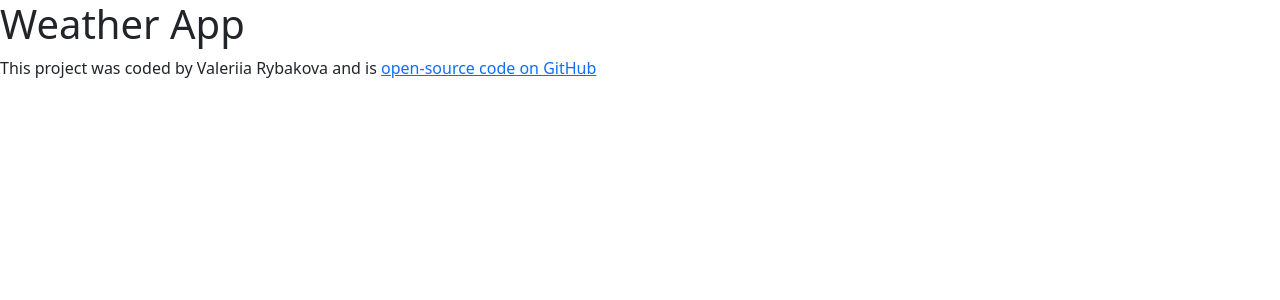
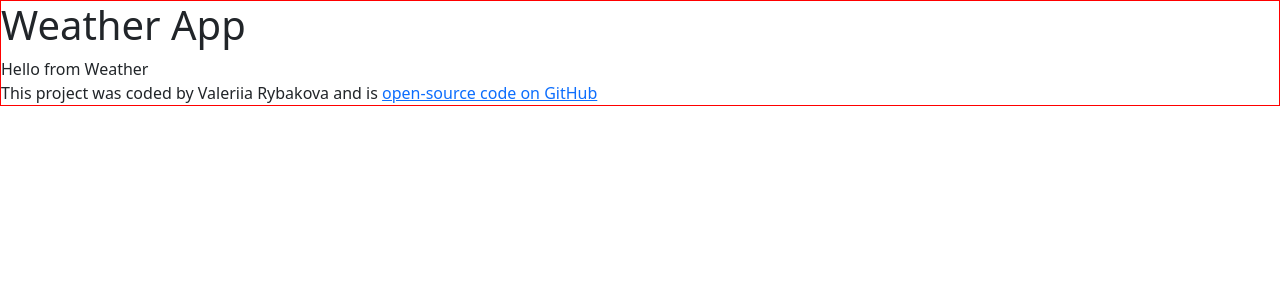
Before and after one commit to valeriyarv07/weather-react-5, a React (Create React App) app: page / in a window 1280 px wide. Shown: the top 300 px of the page. Built offline with nearby package versions, Linux system fonts and the light colour scheme.

Commit message:
create weather js and css

```diff
--- a/src/App.js
+++ b/src/App.js
@@ -1,10 +1,12 @@
 import logo from './logo.svg';
 import './App.css';
+import Weather from "./Weather";
 
 function App() {
   return (
-    <div className="App">
+    <div className="Weather">
       <h1> Weather App</h1>
+      <Weather />
       <footer>
         This project was coded by Valeriia Rybakova and is {" "}
         <a href="https://github.com/valeriyarv07/weather-react-5" target="_blank">open-source code on GitHub</a>
--- /dev/null
+++ b/src/Weather.css
@@ -0,0 +1,3 @@
+.Weather {
+    border: 1px solid red
+}
--- /dev/null
+++ b/src/Weather.js
@@ -0,0 +1,6 @@
+import React from 'react';
+import "./Weather.css"
+
+export default function Weather (){
+    return <div>Hello from Weather</div>
+}
```
